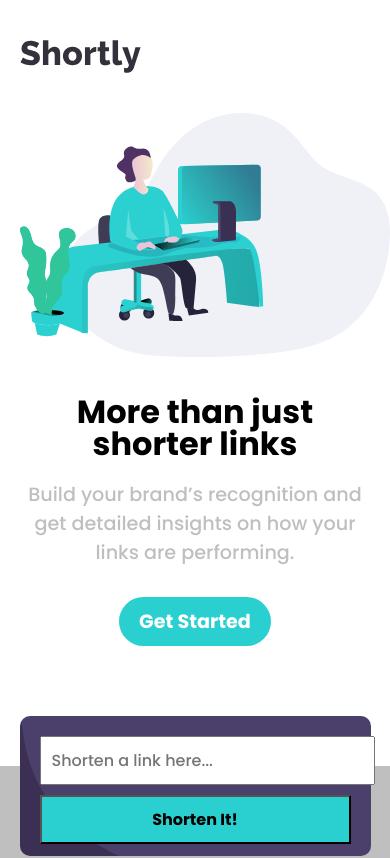
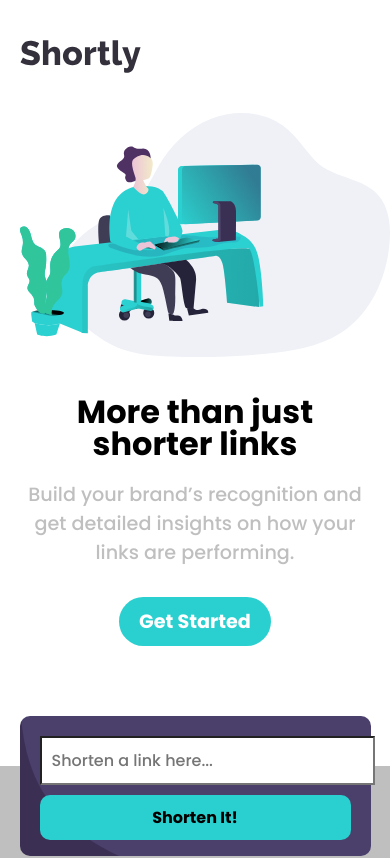
Before and after one commit to PapaBob31/url-shortener-robex, an Angular app: page / in a window 390 px wide. Shown: the top 858 px of the page. Built offline with nearby package versions, Linux system fonts and the light colour scheme.

Commit message:
Update shortening-form.component.scss

```diff
--- a/src/app/shortening-form/shortening-form.component.scss
+++ b/src/app/shortening-form/shortening-form.component.scss
@@ -24,12 +24,15 @@
 	flex-grow: 1;
 	margin-right: 10px;
 	padding: 10px;
+  background-color: white;
 }
 
 button {
 	padding: 10px 20px;
   font-weight: bold;
   background-color: styles.$cyan;
+  border-width: 0;
+  border-radius: 10px;
 }
 
 input.error {
@@ -53,6 +56,7 @@
     width: 100%;
     margin-right: 0;
     margin-bottom: 10px;
+    flex-grow:0;
 	}
 
 	button {
```
